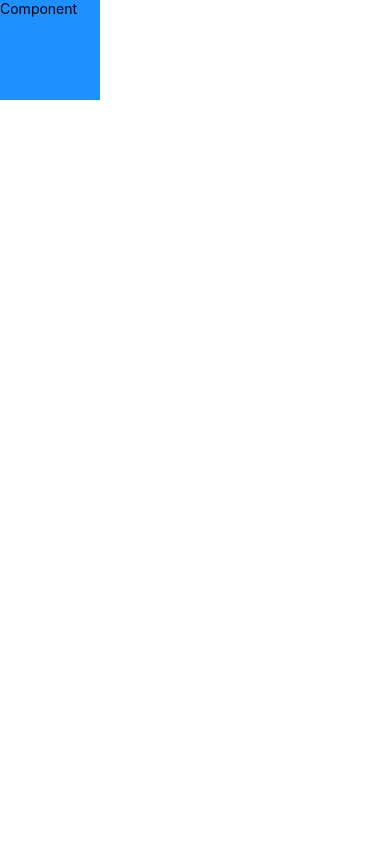
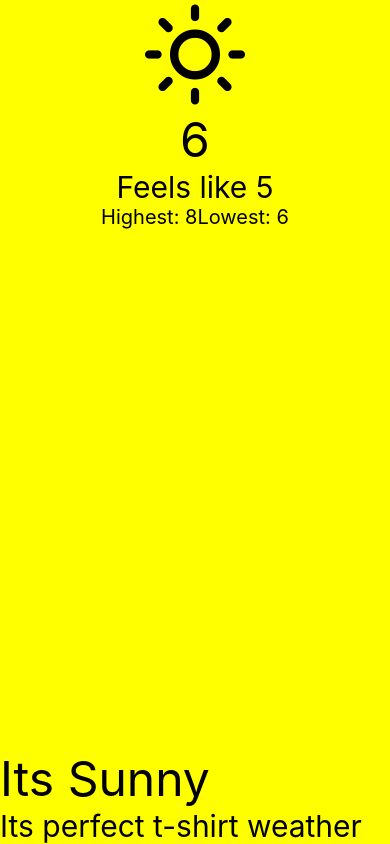
Before and after one commit to yodkwtf/nimbus-react-native, a React Native app: screen / in a window 390 px wide. Built offline with nearby package versions, Linux system fonts and the light colour scheme.

Commit message:
layout props and icons

```diff
--- a/App.js
+++ b/App.js
@@ -1,26 +1,65 @@
 import React from "react";
 import { SafeAreaView, Text, View, StyleSheet } from "react-native";
+import { Feather } from "@expo/vector-icons";
 
 const App = () => {
   return (
-    <SafeAreaView>
+    <SafeAreaView style={styles.wrapper}>
       <View style={styles.container}>
-        <Text>Component</Text>
+        <Feather name="sun" size={100} color="black" />
+        <Text style={styles.temp}>6</Text>
+        <Text style={styles.feels}>Feels like 5</Text>
+
+        <View style={styles.highLowWrapper}>
+          <Text style={styles.highLow}>Highest: 8</Text>
+          <Text style={styles.highLow}>Lowest: 6</Text>
+        </View>
+      </View>
+
+      <View style={styles.bodyWrapper}>
+        <Text style={styles.description}>Its Sunny</Text>
+        <Text style={styles.message}>Its perfect t-shirt weather</Text>
       </View>
     </SafeAreaView>
   );
 };
 
 const styles = StyleSheet.create({
+  wrapper: {
+    flex: 1,
+    backgroundColor: "yellow",
+  },
   container: {
-    backgroundColor: "dodgerblue",
-    height: 100,
-    width: 100,
+    flex: 1,
+    alignItems: "center",
+    // justifyContent: "center",
   },
-  potato: {
-    backgroundColor: "red",
-    height: 200,
-    width: 100,
+  temp: {
+    color: "black",
+    fontSize: 48,
+  },
+  feels: {
+    color: "black",
+    fontSize: 30,
+  },
+  highLow: {
+    color: "black",
+    fontSize: 20,
+  },
+  highLowWrapper: {
+    flexDirection: "row",
+    // justifyContent: "space-between",
+    // width: "60%",
+  },
+  bodyWrapper: {
+    justifyContent: "flex-end",
+    alignItems: "flex-start",
+  },
+  description: {
+    fontSize: 48,
+  },
+  message: {
+    fontSize: 30,
   },
 });
 
```
Also changed, not shown: 1 other file (tests, documents, lock files or other folders).
